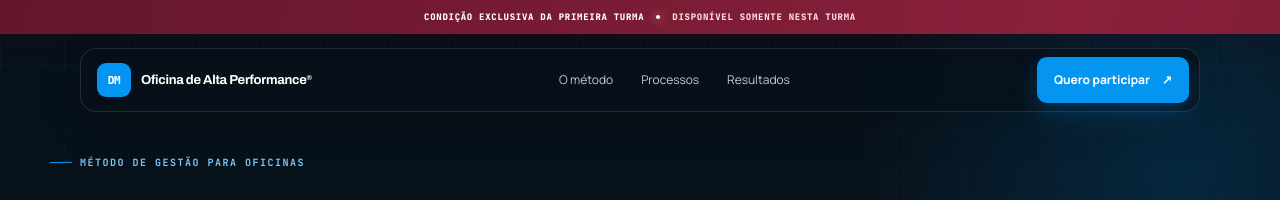
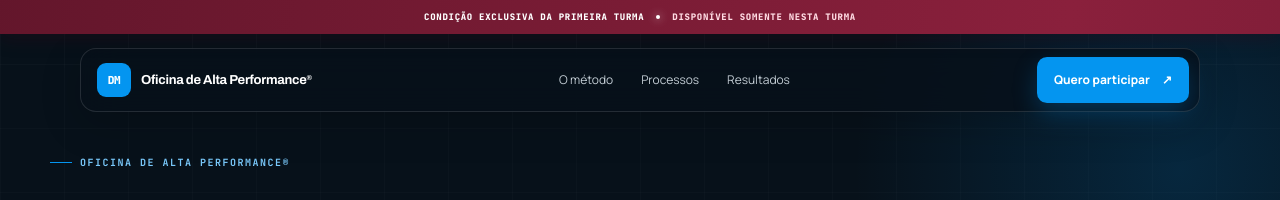
Before and after one commit to cezarhlima1/diegomensor, a Next.js app: page /oficinadealtaperformance in a window 1280 px wide. Shown: the top 200 px of the page. Built offline with nearby package versions, Linux system fonts and the light colour scheme.

Commit message:
atualiza selo do hero

```diff
--- a/components/oficina-alta-performance/OficinaAltaPerformance.tsx
+++ b/components/oficina-alta-performance/OficinaAltaPerformance.tsx
@@ -106,7 +106,7 @@ export default function OficinaAltaPerformance() {
         <div className={styles.shell}>
           <div className={styles.heroGrid}>
             <div className={`${styles.heroCopy} ${styles.reveal}`}>
-              <span className={styles.eyebrow}>Método de gestão para oficinas</span>
+              <span className={styles.eyebrow}>Oficina de Alta Performance®</span>
               <h1>Chegou a hora de ter uma oficina <em>organizada, lucrativa</em> e menos dependente de você.</h1>
               <p>
                 Aprenda um método de gestão construído ao longo de 24 anos dentro de oficina
```
